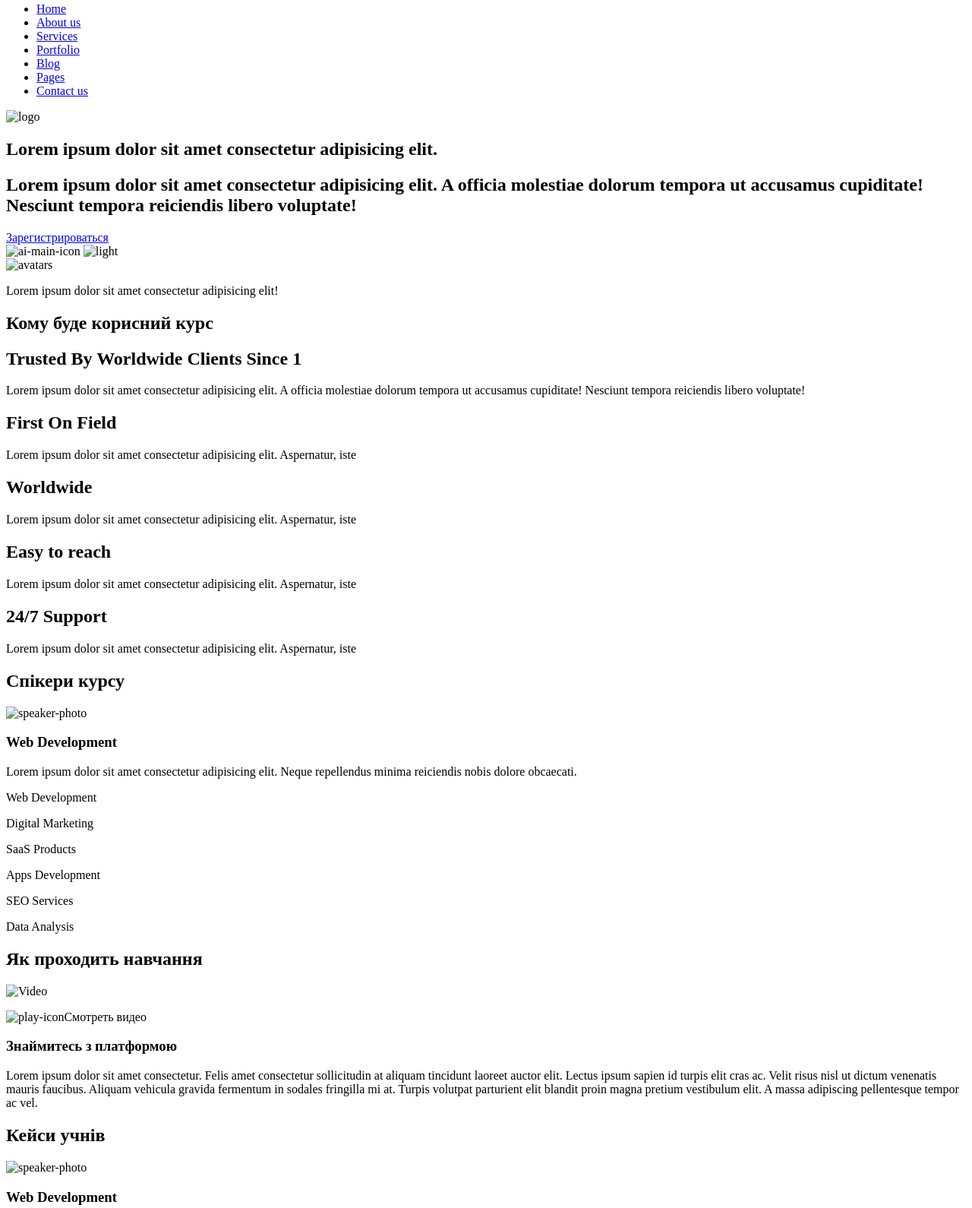
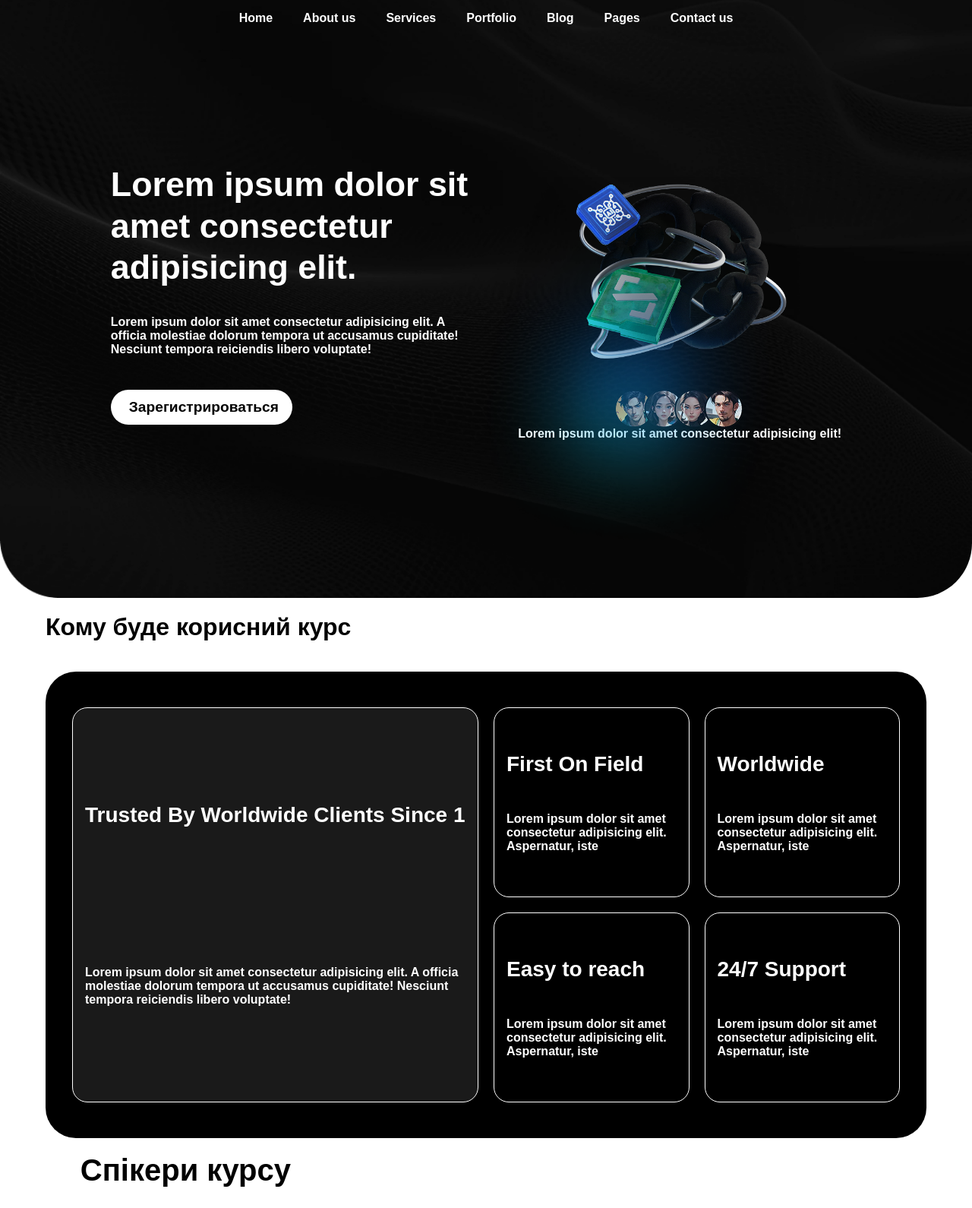
Before and after one commit to RomanKrr/testWork1, a website: page src/index.html in a window 1280 px wide. Shown: the part 13-1603 px from the top of the page at 76% size. Drawn offline with nearby package versions, Linux system fonts and the light colour scheme; files that its build step writes are made by us from their sources; the site is published under a folder, as on GitHub Pages, so addresses that start at the root find nothing; files whose address does not match are found by name.

Commit message:
images urls

```diff
--- a/src/index.html
+++ b/src/index.html
@@ -5,7 +5,7 @@
     <meta charset="UTF-8">
     <meta name="viewport" content="width=device-width, initial-scale=1.0">
     <title>AI</title>
-    <link rel="stylesheet" href="/dist/styles/main.css">
+    <link rel="stylesheet" href="dist/styles/main.css">
 </head>
 
 <body>
@@ -22,7 +22,7 @@
                     <li class="navbar__item"><a href="#" class="navbar__link">Contact us</a></li>
                 </ul>
             </nav>
-            <img class="header__logo" src="/public/header_logo.svg" alt="logo">
+            <img class="header__logo" src="public/header_logo.svg" alt="logo">
         </div>
     </header>
     <section class="hero">
@@ -35,10 +35,10 @@
                 <a href="#" class="hero__btn">Зарегистрироваться</a>
             </div>
             <div class="hero__visual">
-                <img class="hero__img" src="/public/images/main_logo.png" alt="ai-main-icon">
-                <img class="hero__light" src="/public/images/light_bg.png" alt="light">
+                <img class="hero__img" src="public/images/main_logo.png" alt="ai-main-icon">
+                <img class="hero__light" src="public/images/light_bg.png" alt="light">
                 <div class="hero__avatars">
-                    <img src="/public/images/main_avatars.png" alt="avatars">
+                    <img src="public/images/main_avatars.png" alt="avatars">
                     <p class="avatars__description">Lorem ipsum dolor sit amet consectetur adipisicing elit!</p>
                 </div>
             </div>
@@ -96,7 +96,7 @@
             <div class="speakers__slider">
                 <div class="speakers__slide">
                     <div class="speakers__image">
-                        <img src="/public/images/speaker1.png" alt="speaker-photo">
+                        <img src="public/images/speaker1.png" alt="speaker-photo">
                     </div>
                     <div class="speakers__info">
                         <div class="speakers__details">
@@ -125,8 +125,8 @@
             <div class="training__slider">
                 <div class="training__slide">
                     <div class="training__video">
-                        <img src="/public/images/desktop_2.png" alt="Video">
-                        <p class="training__btn"><span><img src="/public/play_circle.svg"
+                        <img src="public/images/desktop_2.png" alt="Video">
+                        <p class="training__btn"><span><img src="public/play_circle.svg"
                                     alt="play-icon"></span>Смотреть видео</p>
                     </div>
                     <div class="training__text">
@@ -149,7 +149,7 @@
             <div class="speakers__slider">
                 <div class="speakers__slide">
                     <div class="speakers__image">
-                        <img src="/public/images/students1.png" alt="speaker-photo">
+                        <img src="public/images/students1.png" alt="speaker-photo">
                     </div>
                     <div class="speakers__info">
                         <div class="speakers__details">
@@ -186,7 +186,7 @@
                     </div>
                 </div>
                 <div class="career__img">
-                    <img src="/public/images/peoples.png" alt="career-people">
+                    <img src="public/images/peoples.png" alt="career-people">
                 </div>
             </div>
         </div>
@@ -197,7 +197,7 @@
             <div class="speakers__slider">
                 <div class="speakers__slide">
                     <div class="speakers__image">
-                        <img src="/public/images/course1.png" alt="course-photo">
+                        <img src="public/images/course1.png" alt="course-photo">
                     </div>
                     <div class="speakers__info">
                         <div class="speakers__details">
@@ -236,7 +236,7 @@
                     </div>
                 </div>
                 <div class="career__img">
-                    <img src="/public/images/community.png" alt="community-people">
+                    <img src="public/images/community.png" alt="community-people">
                 </div>
             </div>
         </div>
@@ -328,7 +328,7 @@
                         Наша команда готова допомогти вам з будь-якими питаннями, які у вас можуть виникнути.
                         Просто заповніть форму нижче і ми з вами зв’яжемось протягом 24 годин.
                     </p>
-                    <img src="/public/images/contact_image.png" alt="Зображення контакту" class="contact__image">
+                    <img src="public/images/contact_image.png" alt="Зображення контакту" class="contact__image">
                 </div>
 
                 <!-- Права частина -->
@@ -354,7 +354,7 @@
     <footer class="footer">
         <div class="footer__container content">
             <div class="footer__left">
-                <img src="/public/header_logo.svg" alt="Logo" class="footer__logo">
+                <img src="public/header_logo.svg" alt="Logo" class="footer__logo">
                 <p class="footer__text">
                     Lorem ipsum dolor, sit amet consectetur adipisicing elit. Voluptatibus facere modi possimus
                     dignissimos, aliquam nobis eaque? Voluptatem magnam quisquam rem.
--- a/src/styles/sections/hero.scss
+++ b/src/styles/sections/hero.scss
@@ -3,7 +3,7 @@
 @import '../base/reset';
 
 .hero {
-    background-image: url(../../../public/images/main_bg.png);
+    background-image: url('public/images/main_bg.png');
     background-repeat: no-repeat;
     background-size: cover;
     height: 100vh;
```
